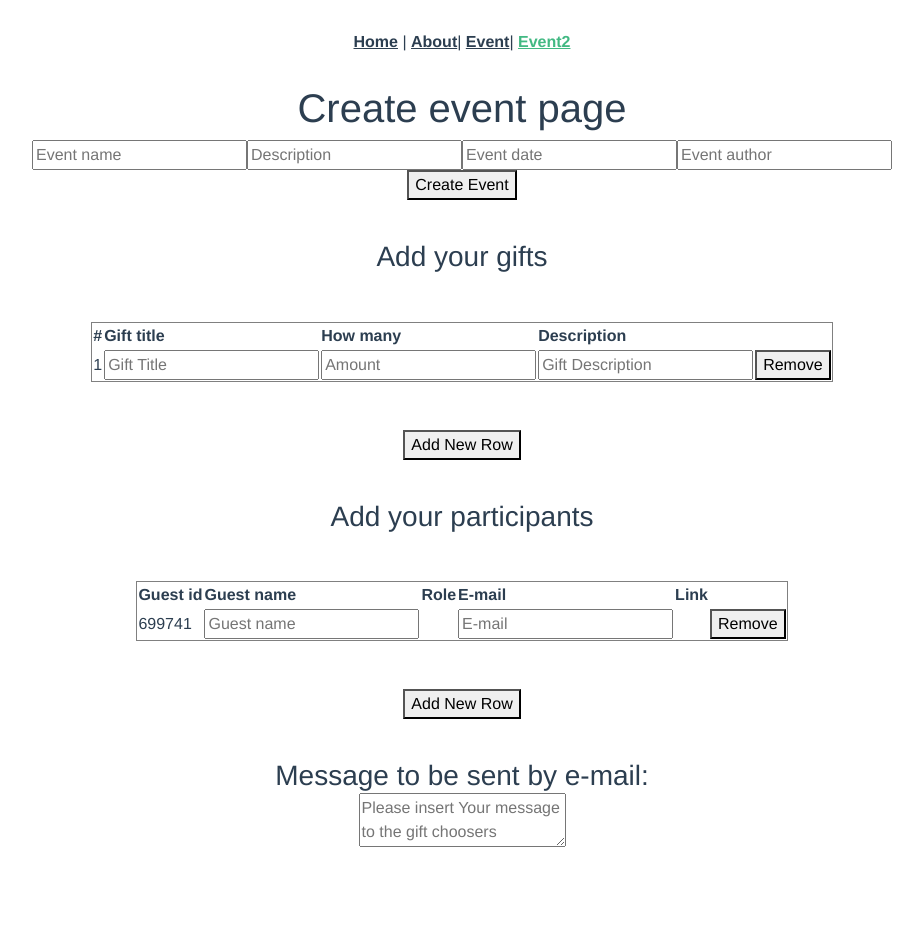
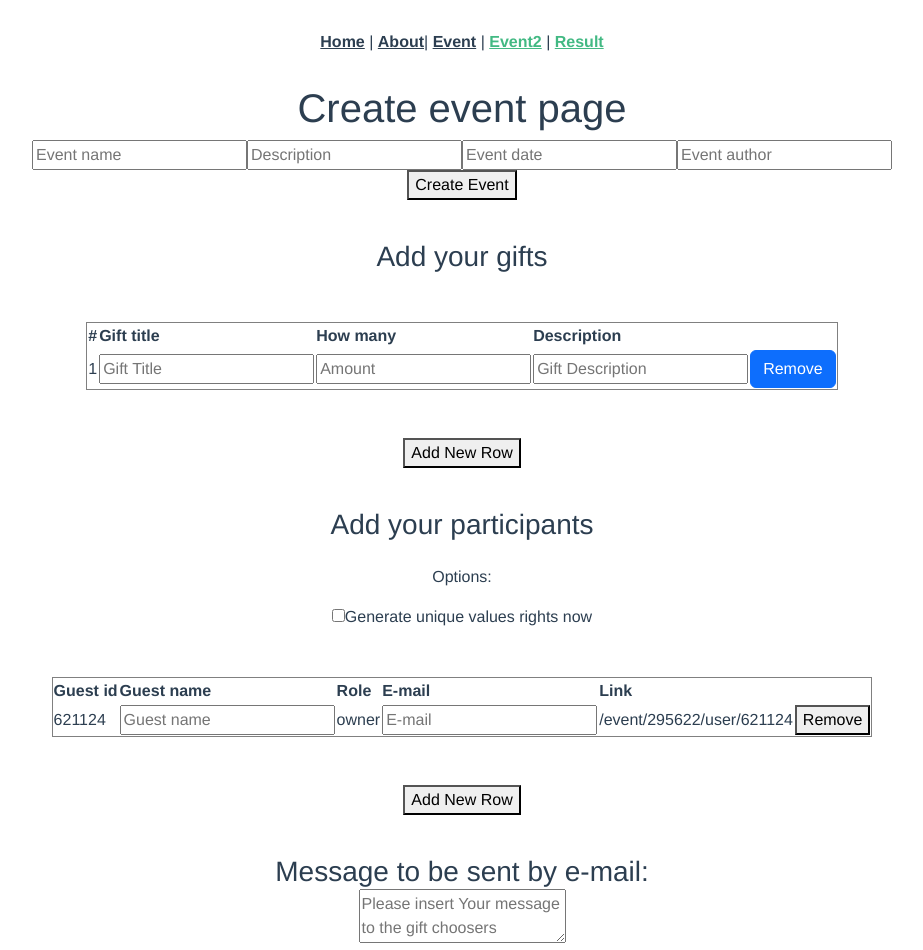
Before and after one commit to Nurech/gifty, a Vue app in the folder frontend/: page /event2 in a window 1280 px wide. Shown: the whole page, without its empty margins (178-1101 px from the left). Before the commit the page ends 854 px from the top, so only its background shows below. Built offline with nearby package versions, Linux system fonts and the light colour scheme.

Commit message:
email fix

```diff
--- a/frontend/src/App.vue
+++ b/frontend/src/App.vue
@@ -3,8 +3,9 @@
     <div id="nav">
       <router-link to="/">Home</router-link> |
       <router-link to="/about">About</router-link>|
-      <router-link to="/event">Event</router-link>|
-      <router-link to="/event2">Event2</router-link>
+      <router-link to="/event">Event</router-link> |
+      <router-link to="/event2">Event2</router-link> |
+      <router-link to="/event2">Result</router-link>
     </div>
     <router-view/>
   </div>
--- a/frontend/src/views/Event2.vue
+++ b/frontend/src/views/Event2.vue
@@ -34,7 +34,7 @@
         <td><input v-model="item.giftAmount" placeholder="Amount"/></td>
         <td><input v-model="item.giftDescription" placeholder="Gift Description"/></td>
         <td>
-          <button @click='delTableRow(gift_index)'>Remove</button>
+          <button class="btn btn-primary" @click='delTableRow(gift_index)'>Remove</button>
         </td>
       </tr>
       </tbody>
@@ -45,9 +45,16 @@
     <button @click='addTableRow()'>Add New Row</button>
 
 
+
     <!--    //Invite-->
     <br>
     <h3>Add your participants</h3>
+    <br>
+    <p>Options:</p>
+    <input type="checkbox" id="trust" value="1">
+    <label for="trust">Generate unique values rights now</label>
+    <br>
+
     <br>
     <br>
     <table border="1">
@@ -73,7 +80,6 @@
       </tbody>
     </table>
     <br>
-    <!--    {{ infoks1 }}-->
     <br>
     <button @click='addUserTableRow()'>Add New Row</button>
 
@@ -98,6 +104,8 @@
 
 import {post} from "axios";
 import ResizeAuto from "@/components/ResizeAuto";
+let eventId = getRandom(6);
+let userId = getRandom(6);
 
 export default {
   name: "Event2",
@@ -106,44 +114,36 @@ export default {
   data: function () {
 
     return {
+
+      data: {
+      },
+
       showResponse: false,
-      'userRows': [{userId: getRandom(6), role1: "owner"}],
+      'userRows': [{userId, role: "owner", generateLink:"/event/"+eventId+"/user/"+userId}],
       'giftRows': [{nr: getOne(1)}],
       'messageEmail': "",
 
-      CreateEvent: {
-        eventId: '',
-        eventName: '',
-        eventDescription: '',
-        eventDate: '',
-        eventAuthor: '',
-
-        giftId: '',
-        giftTitle: '',
-        giftAmount: '',
-        giftDescription: '',
-
-        userId: '',
-        guestName: '',
-        username: '',
-        password: '',
-        firstName: '',
-        lastName: '',
-        email: '',
+      users: {
 
       },
 
       event: {
-        id: '',
+        id: eventId,
         eventName: '',
         eventDescription: '',
         eventDate: '',
         eventAuthor: '',
       },
 
+      roles: {
+        userId: this.userId,
+        eventId: this.eventId,
+        role: this.role
+      }
 
     }
   },
+
 
 
   methods: {
@@ -164,7 +164,7 @@ export default {
 
         roles: {
           userId: this.userId,
-          eventId: this.eventId,
+          eventId: eventId,
           role: this.role
         }
       })
@@ -195,7 +195,7 @@ export default {
       this.guestName = "";
       this.role = "user";
       this.email = "";
-      this.generateLink = "";
+      this.generateLink = "/event/"+eventId+"/user/"+this.userId;
       this.deleteButton = "";
       let my_userObjects = {
         userId: this.userId,
@@ -213,6 +213,7 @@ export default {
     }
   }
 }
+
 
 function getRandom(length) {
   let random = '0123456789';
```
Also changed, not shown: 1 other file (tests, documents, lock files or other folders).
